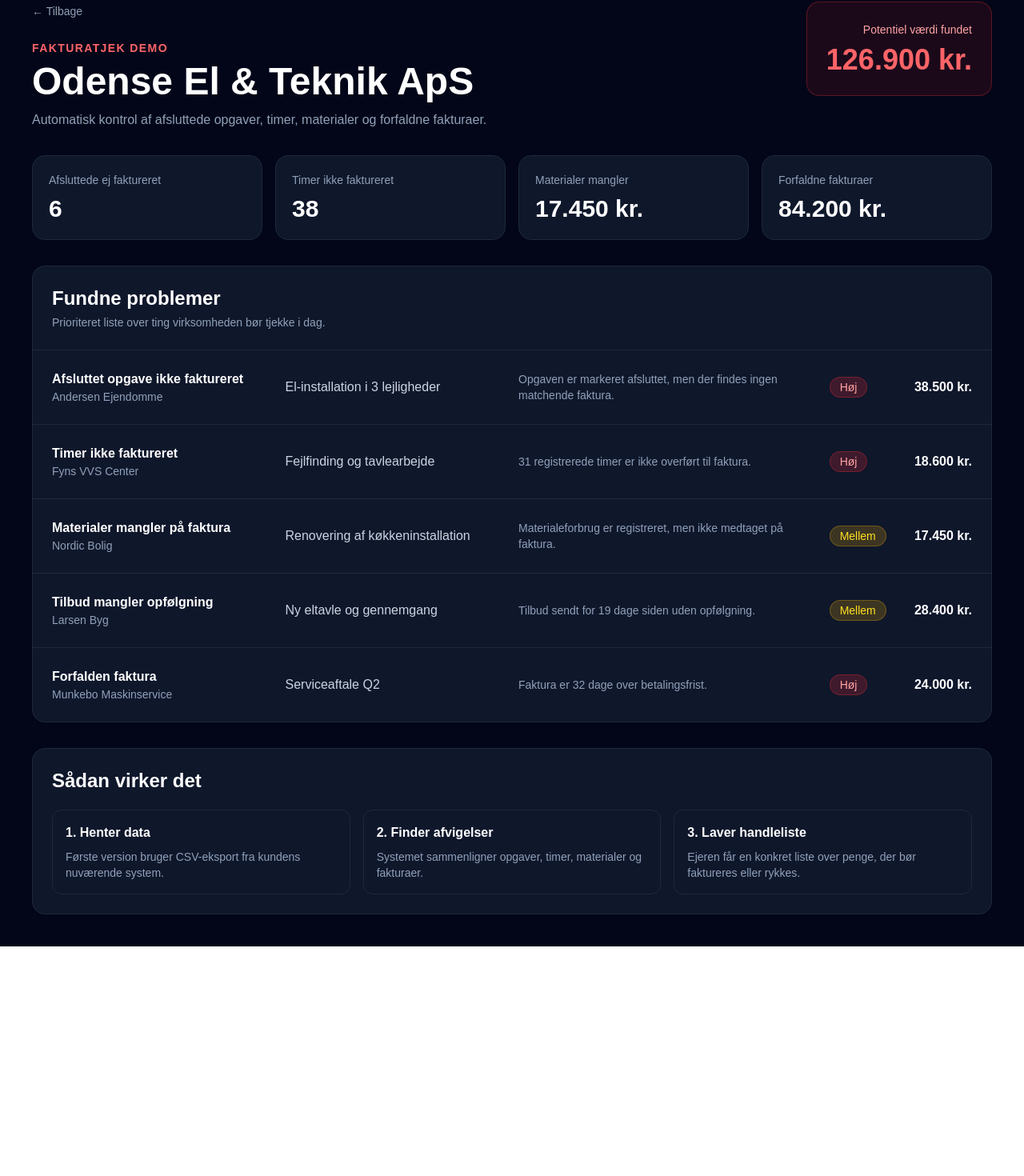
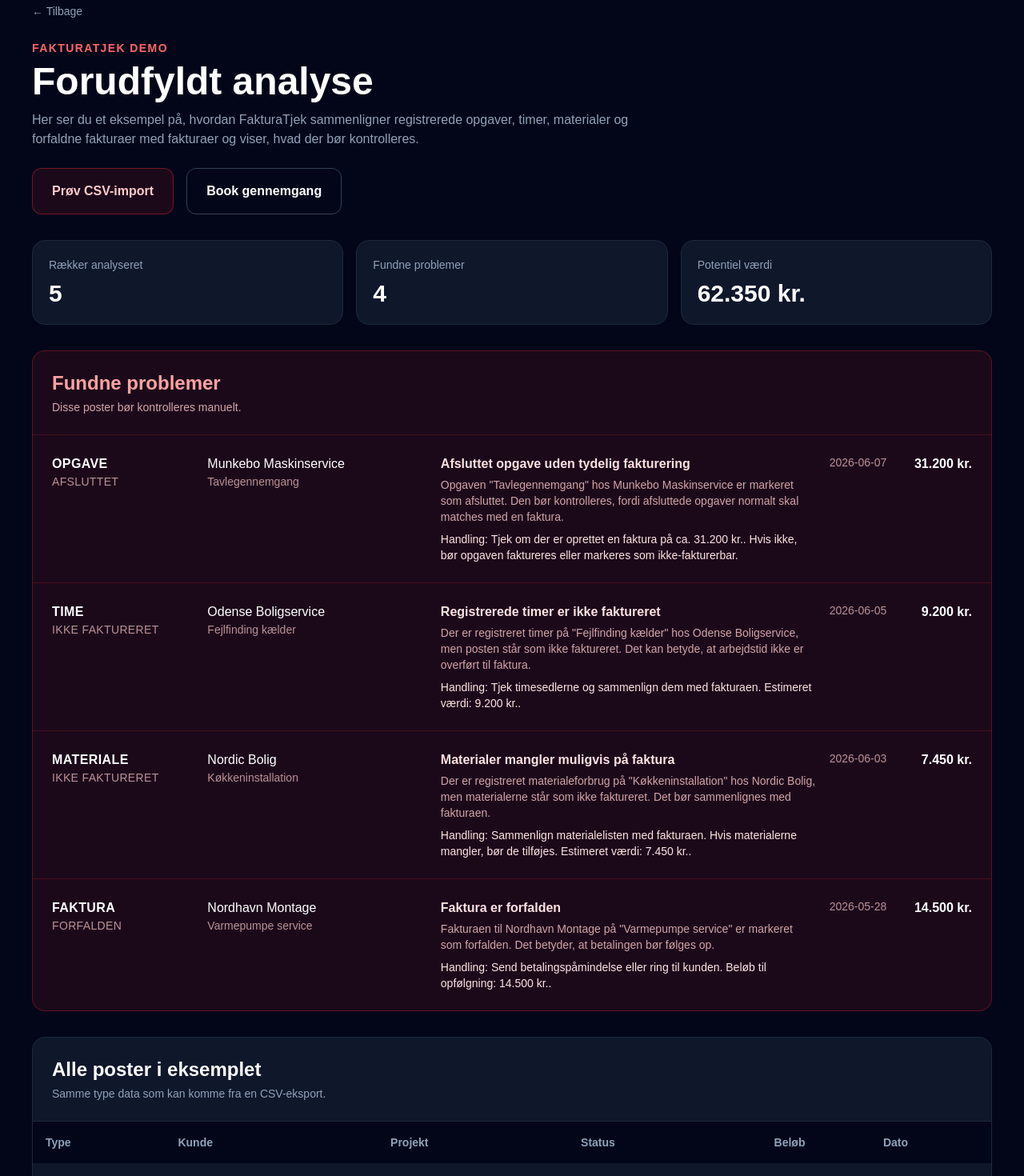
Before and after one commit to 9kgwjp7h9t-commits/fakturatjek, a Next.js app: page /demo in a window 1280 px wide. Shown: the part 38-1508 px from the top of the page at 80% size. Before the commit the page ends 1221 px from the top, so only its background shows below. Built offline with nearby package versions, Linux system fonts and the light colour scheme.

Commit message:
Fix landing page route

```diff
--- a/app/demo/page.tsx
+++ b/app/demo/page.tsx
@@ -1,22 +1,140 @@
 import Link from "next/link";
-import { demoData } from "@/data/demoData";
 
-function formatCurrency(amount: number) {
+const demoRows = [
+  {
+    type: "opgave",
+    kunde: "Munkebo Maskinservice",
+    projekt: "Tavlegennemgang",
+    status: "afsluttet",
+    beloeb: "31200",
+    dato: "2026-06-07",
+  },
+  {
+    type: "time",
+    kunde: "Odense Boligservice",
+    projekt: "Fejlfinding kælder",
+    status: "ikke faktureret",
+    beloeb: "9200",
+    dato: "2026-06-05",
+  },
+  {
+    type: "materiale",
+    kunde: "Nordic Bolig",
+    projekt: "Køkkeninstallation",
+    status: "ikke faktureret",
+    beloeb: "7450",
+    dato: "2026-06-03",
+  },
+  {
+    type: "faktura",
+    kunde: "Nordhavn Montage",
+    projekt: "Varmepumpe service",
+    status: "forfalden",
+    beloeb: "14500",
+    dato: "2026-05-28",
+  },
+  {
+    type: "opgave",
+    kunde: "Larsen Byg",
+    projekt: "Ny eltavle",
+    status: "åben",
+    beloeb: "28400",
+    dato: "2026-06-04",
+  },
+];
+
+type DemoRow = {
+  type: string;
+  kunde: string;
+  projekt: string;
+  status: string;
+  beloeb: string;
+  dato: string;
+};
+
+function formatCurrency(value: string | number | undefined) {
+  const numberValue =
+    typeof value === "number"
+      ? value
+      : Number(String(value || "0").replace(",", "."));
+
   return new Intl.NumberFormat("da-DK", {
     style: "currency",
     currency: "DKK",
     maximumFractionDigits: 0,
-  }).format(amount);
+  }).format(Number.isNaN(numberValue) ? 0 : numberValue);
+}
+
+function isProblem(row: DemoRow) {
+  const status = row.status.toLowerCase();
+
+  return (
+    status.includes("afsluttet") ||
+    status.includes("ikke faktureret") ||
+    status.includes("forfalden")
+  );
+}
+
+function getProblemExplanation(row: DemoRow) {
+  const type = row.type.toLowerCase();
+  const status = row.status.toLowerCase();
+  const kunde = row.kunde || "kunden";
+  const projekt = row.projekt || "projektet";
+  const beloeb = formatCurrency(row.beloeb);
+
+  if (type.includes("opgave") && status.includes("afsluttet")) {
+    return {
+      title: "Afsluttet opgave uden tydelig fakturering",
+      explanation: `Opgaven "${projekt}" hos ${kunde} er markeret som afsluttet. Den bør kontrolleres, fordi afsluttede opgaver normalt skal matches med en faktura.`,
+      action: `Tjek om der er oprettet en faktura på ca. ${beloeb}. Hvis ikke, bør opgaven faktureres eller markeres som ikke-fakturerbar.`,
+    };
+  }
+
+  if (type.includes("time") && status.includes("ikke faktureret")) {
+    return {
+      title: "Registrerede timer er ikke faktureret",
+      explanation: `Der er registreret timer på "${projekt}" hos ${kunde}, men posten står som ikke faktureret. Det kan betyde, at arbejdstid ikke er overført til faktura.`,
+      action: `Tjek timesedlerne og sammenlign dem med fakturaen. Estimeret værdi: ${beloeb}.`,
+    };
+  }
+
+  if (type.includes("materiale") && status.includes("ikke faktureret")) {
+    return {
+      title: "Materialer mangler muligvis på faktura",
+      explanation: `Der er registreret materialeforbrug på "${projekt}" hos ${kunde}, men materialerne står som ikke faktureret. Det bør sammenlignes med fakturaen.`,
+      action: `Sammenlign materialelisten med fakturaen. Hvis materialerne mangler, bør de tilføjes. Estimeret værdi: ${beloeb}.`,
+    };
+  }
+
+  if (type.includes("faktura") && status.includes("forfalden")) {
+    return {
+      title: "Faktura er forfalden",
+      explanation: `Fakturaen til ${kunde} på "${projekt}" er markeret som forfalden. Det betyder, at betalingen bør følges op.`,
+      action: `Send betalingspåmindelse eller ring til kunden. Beløb til opfølgning: ${beloeb}.`,
+    };
+  }
+
+  return {
+    title: "Post bør kontrolleres",
+    explanation:
+      "Denne post har en status, der indikerer, at der kan være behov for manuel kontrol.",
+    action:
+      "Gennemgå posten og vurder, om der skal faktureres, rykkes eller rettes.",
+  };
 }
 
 export default function DemoPage() {
-  const { company, summary, issues } = demoData;
+  const problems = demoRows.filter(isProblem);
+
+  const totalValue = problems.reduce((sum, row) => {
+    const value = Number(String(row.beloeb || "0").replace(",", "."));
+    return sum + (Number.isNaN(value) ? 0 : value);
+  }, 0);
 
   return (
     <main className="min-h-screen bg-slate-950 p-6 text-white md:p-10">
       <div className="mx-auto max-w-7xl space-y-8">
-        <header className="flex flex-col justify-between gap-6 md:flex-row md:items-start">
-          <div>
+        <header>
           <Link href="/" className="text-sm text-slate-400 hover:text-white">
             ← Tilbage
           </Link>
@@ -25,103 +143,149 @@ export default function DemoPage() {
             FakturaTjek demo
           </p>
 
-            <h1 className="mt-2 text-4xl font-bold md:text-5xl">{company}</h1>
+          <h1 className="mt-2 text-4xl font-bold md:text-5xl">
+            Forudfyldt analyse
+          </h1>
 
-            <p className="mt-3 max-w-2xl text-slate-400">
-              Automatisk kontrol af afsluttede opgaver, timer, materialer og
-              forfaldne fakturaer.
+          <p className="mt-3 max-w-3xl text-slate-400">
+            Her ser du et eksempel på, hvordan FakturaTjek sammenligner
+            registrerede opgaver, timer, materialer og forfaldne fakturaer med
+            fakturaer og viser, hvad der bør kontrolleres.
+          </p>
+
+          <div className="mt-6 flex flex-col gap-4 sm:flex-row">
+            <Link
+              href="/upload"
+              className="rounded-xl border border-red-500/40 bg-red-500/10 px-6 py-4 text-center font-semibold text-red-200 hover:bg-red-500/20"
+            >
+              Prøv CSV-import
+            </Link>
+
+            <a
+              href="mailto:kontakt@fakturatjek.dk"
+              className="rounded-xl border border-slate-700 px-6 py-4 text-center font-semibold text-white hover:bg-slate-900"
+            >
+              Book gennemgang
+            </a>
+          </div>
+        </header>
+
+        <section className="grid grid-cols-1 gap-4 md:grid-cols-3">
+          <StatCard label="Rækker analyseret" value={demoRows.length.toString()} />
+          <StatCard label="Fundne problemer" value={problems.length.toString()} />
+          <StatCard label="Potentiel værdi" value={formatCurrency(totalValue)} />
+        </section>
+
+        <section className="overflow-hidden rounded-2xl border border-red-500/30 bg-red-500/10">
+          <div className="border-b border-red-500/20 p-6">
+            <h2 className="text-2xl font-bold text-red-300">
+              Fundne problemer
+            </h2>
+            <p className="mt-1 text-sm text-red-200/80">
+              Disse poster bør kontrolleres manuelt.
             </p>
           </div>
 
-          <div className="rounded-2xl border border-red-500/30 bg-red-500/10 p-6 md:text-right">
-            <p className="text-sm text-red-300">Potentiel værdi fundet</p>
-            <p className="mt-2 text-4xl font-bold text-red-400">
-              {formatCurrency(summary.missedRevenue)}
+          <div className="divide-y divide-red-500/20">
+            {problems.map((row, index) => {
+              const problem = getProblemExplanation(row);
+
+              return (
+                <div
+                  key={index}
+                  className="grid grid-cols-1 gap-4 p-6 md:grid-cols-12 md:items-start"
+                >
+                  <div className="md:col-span-2">
+                    <p className="font-semibold uppercase tracking-wide">
+                      {row.type}
+                    </p>
+                    <p className="text-sm uppercase tracking-wide text-red-200/70">
+                      {row.status}
                     </p>
                   </div>
-        </header>
 
-        <section className="grid grid-cols-1 gap-4 md:grid-cols-4">
-          <Card
-            label="Afsluttede ej faktureret"
-            value={summary.completedNotInvoiced.toString()}
-          />
-          <Card
-            label="Timer ikke faktureret"
-            value={summary.unbilledHours.toString()}
-          />
-          <Card
-            label="Materialer mangler"
-            value={formatCurrency(summary.unbilledMaterials)}
-          />
-          <Card
-            label="Forfaldne fakturaer"
-            value={formatCurrency(summary.overdueInvoices)}
-          />
+                  <div className="md:col-span-3">
+                    <p>{row.kunde}</p>
+                    <p className="text-sm text-red-200/70">{row.projekt}</p>
+                  </div>
+
+                  <div className="md:col-span-5">
+                    <p className="font-semibold text-red-100">
+                      {problem.title}
+                    </p>
+                    <p className="mt-1 text-sm text-red-200/80">
+                      {problem.explanation}
+                    </p>
+                    <p className="mt-2 text-sm font-medium text-red-100">
+                      Handling: {problem.action}
+                    </p>
+                  </div>
+
+                  <div className="md:col-span-1">
+                    <p className="text-sm text-red-200/70">{row.dato}</p>
+                  </div>
+
+                  <div className="font-bold md:col-span-1 md:text-right">
+                    {formatCurrency(row.beloeb)}
+                  </div>
+                </div>
+              );
+            })}
+          </div>
         </section>
 
         <section className="overflow-hidden rounded-2xl border border-slate-800 bg-slate-900">
           <div className="border-b border-slate-800 p-6">
-            <h2 className="text-2xl font-bold">Fundne problemer</h2>
+            <h2 className="text-2xl font-bold">Alle poster i eksemplet</h2>
             <p className="mt-1 text-sm text-slate-400">
-              Prioriteret liste over ting virksomheden bør tjekke i dag.
+              Samme type data som kan komme fra en CSV-eksport.
             </p>
           </div>
 
-          <div className="divide-y divide-slate-800">
-            {issues.map((issue) => (
-              <div
-                key={issue.id}
-                className="grid grid-cols-1 gap-4 p-6 md:grid-cols-12 md:items-center"
-              >
-                <div className="md:col-span-3">
-                  <p className="font-semibold">{issue.type}</p>
-                  <p className="text-sm text-slate-400">{issue.customer}</p>
-                </div>
+          <div className="overflow-x-auto">
+            <table className="w-full text-left text-sm">
+              <thead className="bg-slate-950 text-slate-400">
+                <tr>
+                  <th className="p-4">Type</th>
+                  <th className="p-4">Kunde</th>
+                  <th className="p-4">Projekt</th>
+                  <th className="p-4">Status</th>
+                  <th className="p-4">Beløb</th>
+                  <th className="p-4">Dato</th>
+                </tr>
+              </thead>
 
-                <div className="md:col-span-3">
-                  <p className="text-slate-300">{issue.project}</p>
-                </div>
-
-                <div className="md:col-span-4">
-                  <p className="text-sm text-slate-400">{issue.reason}</p>
-                </div>
-
-                <div className="md:col-span-1">
-                  <span
-                    className={
-                      issue.severity === "Høj"
-                        ? "rounded-full border border-red-500/30 bg-red-500/20 px-3 py-1 text-sm text-red-300"
-                        : "rounded-full border border-yellow-500/30 bg-yellow-500/20 px-3 py-1 text-sm text-yellow-300"
-                    }
-                  >
-                    {issue.severity}
-                  </span>
-                </div>
-
-                <div className="font-bold md:col-span-1 md:text-right">
-                  {formatCurrency(issue.amount)}
-                </div>
-              </div>
+              <tbody className="divide-y divide-slate-800">
+                {demoRows.map((row, index) => (
+                  <tr key={index}>
+                    <td className="p-4 uppercase tracking-wide">{row.type}</td>
+                    <td className="p-4">{row.kunde}</td>
+                    <td className="p-4">{row.projekt}</td>
+                    <td className="p-4 uppercase tracking-wide">{row.status}</td>
+                    <td className="p-4">{formatCurrency(row.beloeb)}</td>
+                    <td className="p-4">{row.dato}</td>
+                  </tr>
                 ))}
+              </tbody>
+            </table>
           </div>
         </section>
 
         <section className="rounded-2xl border border-slate-800 bg-slate-900 p-6">
-          <h2 className="text-2xl font-bold">Sådan virker det</h2>
+          <h2 className="text-2xl font-bold">Sådan bruges demoen</h2>
 
           <div className="mt-5 grid grid-cols-1 gap-4 md:grid-cols-3">
             <InfoBox
-              title="1. Henter data"
-              text="Første version bruger CSV-eksport fra kundens nuværende system."
+              title="1. Se resultatet"
+              text="Demoen viser, hvordan en færdig analyse kan se ud."
             />
             <InfoBox
-              title="2. Finder afvigelser"
-              text="Systemet sammenligner opgaver, timer, materialer og fakturaer."
+              title="2. Prøv egne data"
+              text="CSV-importen gør det muligt at teste flowet med en eksportfil."
             />
             <InfoBox
-              title="3. Laver handleliste"
-              text="Ejeren får en konkret liste over penge, der bør faktureres eller rykkes."
+              title="3. Få en handleliste"
+              text="Systemet viser, hvilke poster der bør kontrolleres først."
             />
           </div>
         </section>
@@ -130,7 +294,7 @@ export default function DemoPage() {
   );
 }
 
-function Card({ label, value }: { label: string; value: string }) {
+function StatCard({ label, value }: { label: string; value: string }) {
   return (
     <div className="rounded-2xl border border-slate-800 bg-slate-900 p-5">
       <p className="text-sm text-slate-400">{label}</p>
```
Lines whose indentation alone changed are shown as unchanged.
